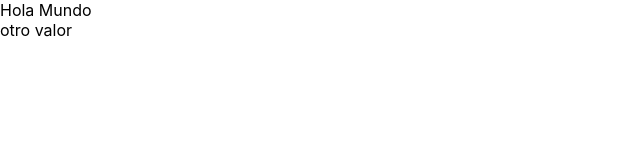
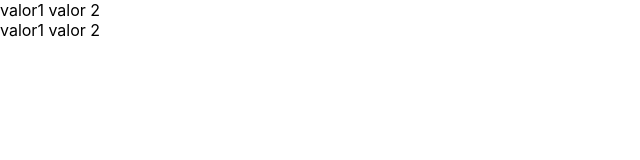
Before and after one commit to drbv27/React-Context, a React (Create React App) app: page / in a window 1280 px wide. Shown: the top 160 px of the page, without its empty margins (0-640 px from the left). Built offline with nearby package versions, Linux system fonts and the light colour scheme.

Commit message:
consuming multiple context into class and functional components

```diff
--- a/src/App.js
+++ b/src/App.js
@@ -1,26 +1,42 @@
-import { Component, createContext } from "react";
+import { Component, createContext, useContext } from "react";
 
-const Context = createContext("mi valor");
+const Context1 = createContext("mi primer context");
+const Context2 = createContext("mi segundo context");
 
 const Provider = ({ children }) => {
-  return <Context.Provider value="otro valor">{children}</Context.Provider>;
+  return (
+    <Context1.Provider value="valor1">
+      <Context2.Provider value="valor 2">{children}</Context2.Provider>
+    </Context1.Provider>
+  );
 };
 
 class Componente extends Component {
-  //static contextType = Context;
+  static contextType = Context1;
   render() {
-    console.log(this.context);
-    return <div>Hola Mundo</div>;
+    return (
+      <Context1.Consumer>
+        {(valor1) => (
+          <Context2.Consumer>
+            {(valor2) => <div>{`${valor1} ${valor2}`}</div>}
+          </Context2.Consumer>
+        )}
+      </Context1.Consumer>
+    );
   }
 }
 
-Componente.contextType = Context;
+const Componente2 = () => {
+  const valor1 = useContext(Context1);
+  const valor2 = useContext(Context2);
+  return <div>{`${valor1} ${valor2}`}</div>;
+};
 
 const App = () => {
   return (
     <Provider>
       <Componente />
-      <Context.Consumer>{(valor) => <div>{valor}</div>}</Context.Consumer>
+      <Componente2 />
     </Provider>
   );
 };
```
Also changed, not shown: src/4-class-context.js (added, +28 -0 lines).
